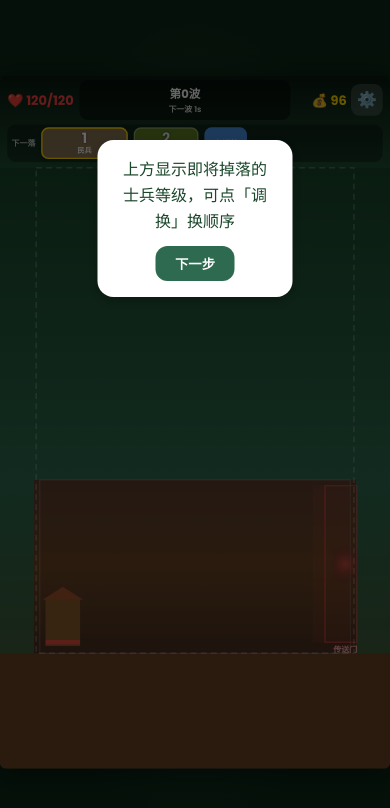
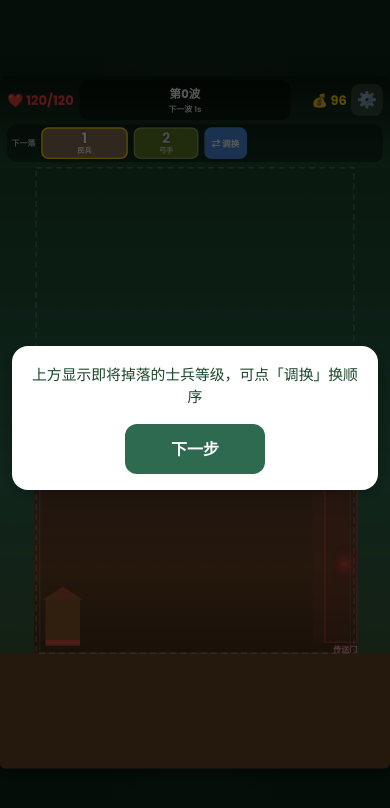
Before and after one commit to zhengkejian1-cpu/MergeTF, a plain HTML site: page index.html in a window 390 px wide. Drawn offline with nearby package versions, Linux system fonts and the light colour scheme.

Commit message:
fix: mobile tutorial layout and drop zone click area
Co-authored-by: Cursor <cursoragent@cursor.com>

```diff
--- a/css/style.css
+++ b/css/style.css
@@ -489,50 +489,63 @@ body {
   border: 1px solid rgba(255, 255, 255, 0.3);
 }
 
-/* 新手引导 */
+/* 新手引导（移动端居中，避免底部固定定位裁切） */
 .tutorial-overlay {
   position: absolute;
   inset: 0;
   z-index: 30;
-  background: rgba(0, 0, 0, 0.6);
+  background: rgba(0, 0, 0, 0.65);
+  display: flex;
+  align-items: center;
+  justify-content: center;
+  padding: 12px;
+  padding-top: max(12px, env(safe-area-inset-top, 0px));
+  padding-bottom: max(20px, env(safe-area-inset-bottom, 0px));
+  box-sizing: border-box;
+  overflow-y: auto;
+  -webkit-overflow-scrolling: touch;
+  pointer-events: auto;
 }
 
 .tutorial-step {
-  position: absolute;
-  left: 50%;
-  transform: translateX(-50%);
+  position: relative;
+  flex-shrink: 0;
+  width: min(100%, 400px);
+  max-height: min(72%, 420px);
+  overflow-y: auto;
   background: #fff;
   color: #1a472a;
-  padding: 16px 20px;
+  padding: 18px 20px 16px;
   border-radius: 16px;
-  max-width: 85%;
   text-align: center;
   box-shadow: var(--shadow);
+  box-sizing: border-box;
+}
+
+.tutorial-step p {
+  margin: 0;
+  font-size: clamp(14px, 3.8vw, 16px);
+  line-height: 1.5;
+  word-break: break-word;
 }
 
 .tutorial-step button {
-  margin-top: 12px;
-  padding: 8px 20px;
+  display: block;
+  margin: 16px auto 0;
+  padding: 12px 28px;
+  min-height: 48px;
+  min-width: 140px;
   border: none;
   border-radius: 12px;
   background: var(--primary-light);
   color: #fff;
+  font-family: inherit;
+  font-size: 16px;
   font-weight: 700;
   cursor: pointer;
+  touch-action: manipulation;
 }
 
-.tutorial-step.pos-synthesis {
-  top: 200px;
+.tutorial-step button:active {
+  transform: scale(0.97);
 }
-
-.tutorial-step.pos-lane {
-  top: 640px;
-}
-
-.tutorial-step.pos-top {
-  top: 140px;
-}
-
-.tutorial-step.pos-lane {
-  top: 660px;
-}
--- a/js/uiManager.js
+++ b/js/uiManager.js
@@ -160,12 +160,12 @@ export class UIManager {
 
   _setupTutorial() {
     const steps = [
-      { text: '上方显示即将掉落的士兵等级，可点「调换」换顺序', class: 'pos-top' },
-      { text: '顶部带内左右瞄准、松手落下（12金），同级进圈即合成', class: 'pos-synthesis' },
-      { text: '虚线圈=感应=碰撞=攻击距；进圈与怪物 1v1，未接战怪物攻城堡', class: 'pos-lane' },
+      { text: '上方显示即将掉落的士兵等级，可点「调换」换顺序' },
+      { text: '在战场内左右瞄准、松手落下（12金），同级进圈即合成' },
+      { text: '虚线圈=感应=碰撞=攻击距离。进圈与怪物 1v1；没接上的怪会攻城堡。' },
     ];
     let step = 0;
-    const key = 'synthesis_defense_tutorial_v3';
+    const key = 'synthesis_defense_tutorial_v4';
     if (localStorage.getItem(key)) return;
 
     const overlay = this.els.tutorialOverlay;
@@ -178,7 +178,11 @@ export class UIManager {
       overlay.hidden = false;
       const s = steps[step];
       this.els.tutorialText.textContent = s.text;
-      this.els.tutorialStep.className = `tutorial-step ${s.class}`;
+      this.els.tutorialStep.className = 'tutorial-step';
+      const btn = this.els.tutorialNext;
+      if (btn) {
+        btn.textContent = step >= steps.length - 1 ? '知道了' : '下一步';
+      }
     };
 
     this.els.tutorialNext?.addEventListener('click', () => {
```
